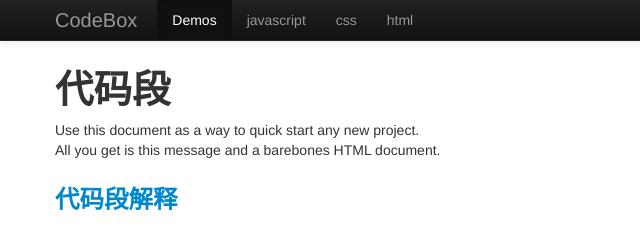
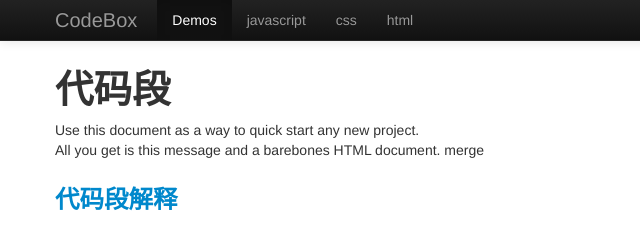
Before and after one commit to zhuxiaojian/zhuxiaojian.github.io, a plain HTML site: page index.html in a window 1280 px wide. Shown: the top 228 px of the page, 0-640 px from the left. Drawn offline with nearby package versions, Linux system fonts and the light colour scheme.

Commit message:
merger push

```diff
--- a/index.html
+++ b/index.html
@@ -36,7 +36,7 @@
 <div class="container">
 
       <h1>代码段</h1>
-      <p>Use this document as a way to quick start any new project.<br> All you get is this message and a barebones HTML document.</p>
+      <p>Use this document as a way to quick start any new project.<br> All you get is this message and a barebones HTML document. merge</p>
 
     </div>
 <div class="container">
```
